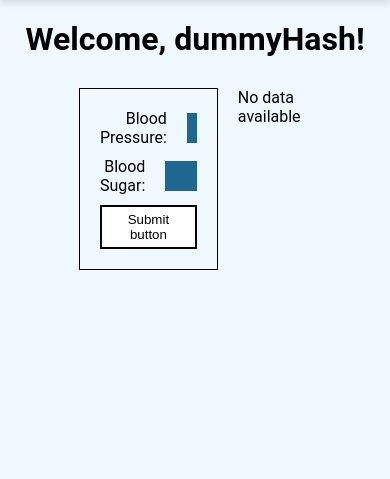
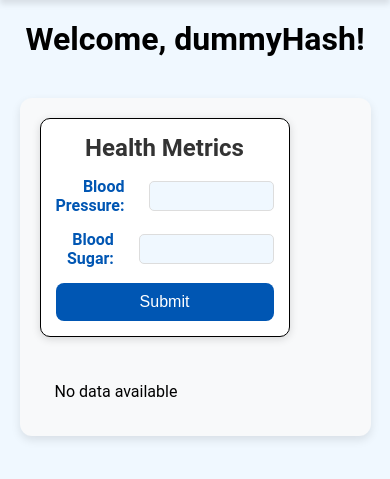
Before and after one commit to Stars1999/INF2003_DB, a Flask app: page /user_dashboard in a window 390 px wide. Shown: the part 80-559 px from the top of the page. Run offline with Flask 3, Linux system fonts and the light colour scheme; a user stored in the database is signed in; data comes from the database, SQL or seed files in the repository; both versions use the stored data as it was after the commit.

Commit message:
Slight UI Changes
Improve User Dashboard UI abit

```diff
--- a/INF2003_DB_Proj/static/css/user_dashboard.css
+++ b/INF2003_DB_Proj/static/css/user_dashboard.css
@@ -131,35 +131,93 @@
 }
 
 
+/* Main container for layout */
 .main-container {
   display: grid;
-  grid-template-columns: 1fr 2fr;  /* Form takes 1 part, images take 2 parts */
-  gap: 20px;                 /* Space between the form and the charts */
-  width: 80%;
-  align-items: start;
-  margin: 30px auto;
-  padding-left: 40px;
-  box-sizing: border-box;
+  grid-template-columns: 1fr 2fr;
+  gap: 30px;
+  width: 90%;
+  max-width: 1200px;
+  margin: 40px auto;
+  padding: 20px;
+  background-color: #f8f9fa;
+  border-radius: 12px;
+  box-shadow: 0 4px 10px rgba(0, 0, 0, 0.1);
 }
 
 .form-container {
-  border: 1px solid black;
+  background-color: #ffffff;
+  border-radius: 10px;
   padding: 20px;
+  box-shadow: 0 2px 8px rgba(0, 0, 0, 0.15);
+  max-height: 250px;
+}
+
+.form-container h2 {
+  color: #333;
+  margin-bottom: 15px;
+  text-align: center;
+}
+
+.form-group {
+  display: flex;
+  justify-content: space-between;
+  align-items: center;
+  margin-bottom: 15px;
+}
+
+.form-group label {
+  flex: 1;
+  margin-right: 15px;
+  font-weight: bold;
+  color: #0056b3;
+}
+
+.input-field {
+  flex: 2;
+  padding: 8px;
+  border: 1px solid #ddd;
+  border-radius: 5px;
   background-color: #f0f8ff;
-  box-sizing: border-box;
+  color: #333;
+}
+
+.submit-button {
   width: 100%;
+  padding: 10px;
+  background-color: #0056b3;
+  color: #ffffff;
+  border: none;
+  border-radius: 8px;
+  cursor: pointer;
+  font-size: 16px;
+  transition: background-color 0.3s;
+}
+
+.submit-button:hover {
+  background-color: #003d80;
 }
 
 .charts-container {
   display: flex;
-  flex-direction: column;    /* Stack the charts vertically */
+  flex-direction: column;
   gap: 20px;
-  width: 100%;
-  box-sizing: border-box;
+  border-radius: 10px;
 }
 
 .chart-img {
   width: 100%;
-  height: auto;
+  border-radius: 8px;
   border: 1px solid #ddd;
 }
+
+/* Responsive adjustments */
+@media (max-width: 768px) {
+  .main-container {
+    grid-template-columns: 1fr;
+  }
+
+  .form-container, .charts-container {
+    padding: 15px;
+  }
+}
--- a/INF2003_DB_Proj/templates/settings.html
+++ b/INF2003_DB_Proj/templates/settings.html
@@ -26,7 +26,9 @@
     <div class="logo">
       <img src="{{ url_for('static', filename='images/med_logo.png') }}" alt="Logo" class="logo-img">
     </div>
-    <div class="logout">
+    <div class="header-buttons">
+      <a href="/user_dashboard" class="home-button">Home</a>
+      <a href="/appointment" class="bookapt-button">Book Appointment</a>
       <a href="{{ url_for('logout') }}" class="logout-button">Logout</a>
     </div>
   </header>
--- a/INF2003_DB_Proj/templates/user_dashboard.html
+++ b/INF2003_DB_Proj/templates/user_dashboard.html
@@ -26,37 +26,29 @@
 
 
   <div class="main-container">
-    <div class="form-container">
+    <aside class="form-container">
       <form method="POST" action="{{ url_for('user_health')}}">
+        <h2>Health Metrics</h2>
         <div class="form-group">
           <label for="blood-pressure">Blood Pressure:</label>
           <input type="text" id="blood-pressure" name="blood-pressure" class="input-field">
         </div>
-
         <div class="form-group">
           <label for="blood-sugar">Blood Sugar:</label>
           <input type="text" id="blood-sugar" name="blood-sugar" class="input-field">
         </div>
+        <button type="submit" class="submit-button">Submit</button>
+      </form>
+    </aside>
 
-        <button type="submit" class="submit-button">Submit button</button>
-      </form>
-
-    </div>
-
-    {% if showchart %}
-    <div class="charts-container">
-        <img src="{{ url_for('static', filename='images/bpchart.png') }}" alt="Bar Chart 1" class="chart-img">
-        <img src="{{ url_for('static', filename='images/bschart.png') }}" alt="Bar Chart 2" class="chart-img">
-    </div>
-    {% else %}
-    <div class="charts-container">
+    <section class="charts-container">
+      {% if showchart %}
+        <img src="{{ url_for('static', filename='images/bpchart.png') }}" alt="Blood Pressure Chart" class="chart-img">
+        <img src="{{ url_for('static', filename='images/bschart.png') }}" alt="Blood Sugar Chart" class="chart-img">
+      {% else %}
         <p>No data available</p>
-    </div>
-    {% endif %}
-</div>
-
-
-
-
+      {% endif %}
+    </section>
+  </div>
 </body>
 </html>
```
Also changed, not shown: INF2003_DB_Proj/static/css/settings.css (+28 -0 lines), INF2003_DB_Proj/INF2003_Proj_DB.db, INF2003_DB_Proj/static/images/bpchart.png, INF2003_DB_Proj/static/images/bschart.png.
